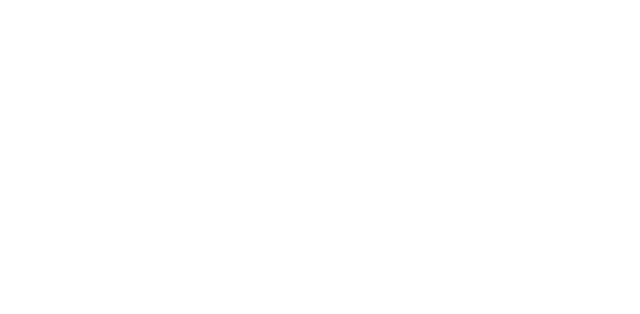
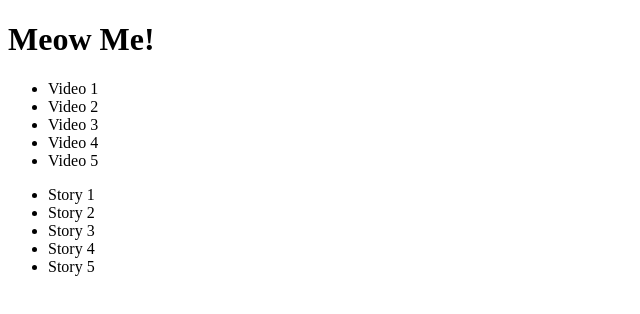
Before and after one commit to Aaronf87/Meow-Me, a plain HTML site: page index.html in a window 1280 px wide. Shown: the whole page, without its empty margins (0-640 px from the left). Drawn offline with nearby package versions, Linux system fonts and the light colour scheme.

Commit message:
finished out basic html, links to css and js

```diff
--- a/index.html
+++ b/index.html
@@ -3,11 +3,41 @@
 <head>
     <meta charset="UTF-8">
     <meta name="viewport" content="width=device-width, initial-scale=1.0">
+<link rel="stylesheet" href="./style.css">
     <title>Meow Me!</title>
 </head>
+<body>
+    <header>
+        <h1>Meow Me!</h1>
+    </header>
 
-<body>
+
+<main>
+    <div class="left"></div>
+    <ul>
+        <li>Video 1</li>
+        <li>Video 2</li>
+        <li>Video 3</li>
+        <li>Video 4</li>
+        <li>Video 5</li>
+    </ul>
+
+    <div class="right"></div>
+    <ul>
+        <li>Story 1</li>
+        <li>Story 2</li>
+        <li>Story 3</li>
+        <li>Story 4</li>
+        <li>Story 5</li>
+    </ul>
+</main>
+
+<script
+      src="https://code.jquery.com/jquery-3.5.1.min.js"
+      integrity="sha256-9/aliU8dGd2tb6OSsuzixeV4y/faTqgFtohetphbbj0="
+      crossorigin="anonymous"
+    ></script>
+<script src="./script.js"></script>
 
 </body>
-
 </html>
```
